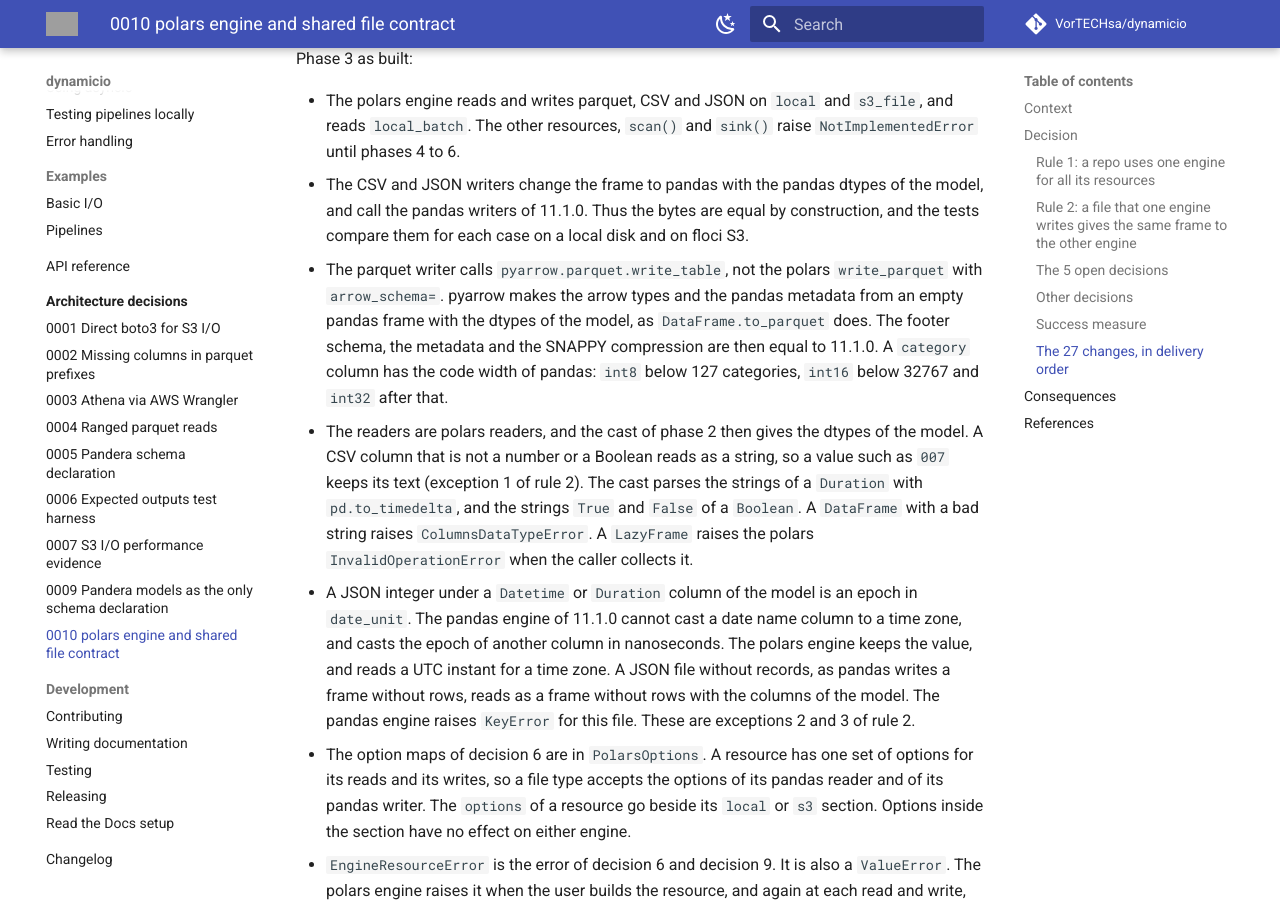
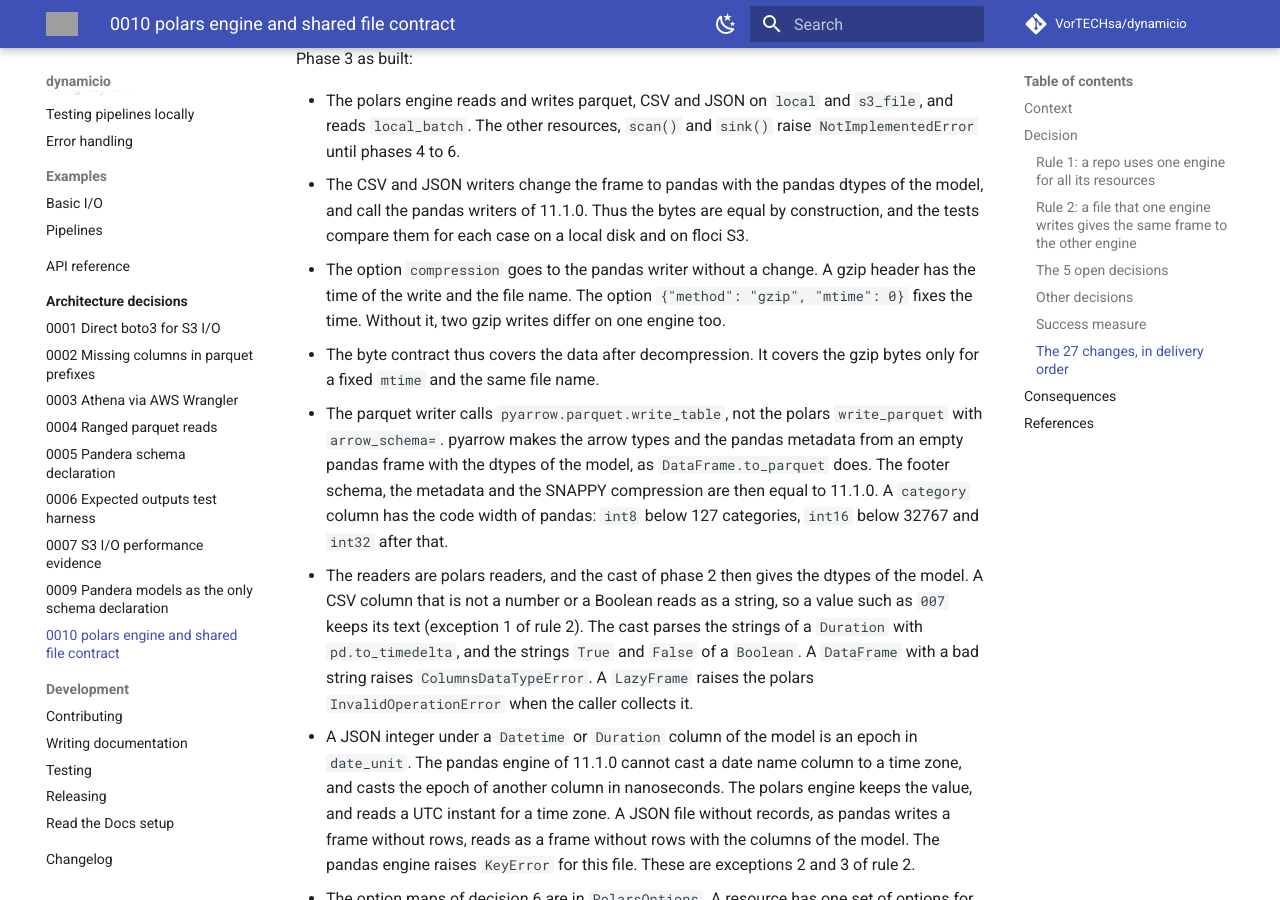
Before and after one commit to VorTECHsa/dynamicio, an MkDocs documentation site: the page built from docs/adr/0010-polars-engine-and-shared-file-contract.md, in a window 1280 px wide and 900 px high, scrolled down 10097 px. Built offline with MkDocs 1.6.1 and Material for MkDocs 9.7.7, drawn with Linux system fonts in a browser that asks for light colours; comment, search, counter and statistics services are not loaded; grey boxes are pictures that could not be loaded.

Commit message:
docs(RND-25353): state the gzip header in the byte contract of ADR 0010
A gzip header has the time of the write and the file name, so the byte contract covers the data after decompression, and the gzip bytes only for a fixed mtime and the same file name.

```diff
--- a/docs/adr/0010-polars-engine-and-shared-file-contract.md
+++ b/docs/adr/0010-polars-engine-and-shared-file-contract.md
@@ -264,6 +264,9 @@ Phase 3 as built:
   raise `NotImplementedError` until phases 4 to 6.
 - The CSV and JSON writers change the frame to pandas with the pandas dtypes of the model, and call the pandas writers of 11.1.0. Thus the bytes are equal by
   construction, and the tests compare them for each case on a local disk and on floci S3.
+  - The option `compression` goes to the pandas writer without a change. A gzip header has the time of the write and the file name.
+    The option `{"method": "gzip", "mtime": 0}` fixes the time. Without it, two gzip writes differ on one engine too.
+  - The byte contract thus covers the data after decompression. It covers the gzip bytes only for a fixed `mtime` and the same file name.
 - The parquet writer calls `pyarrow.parquet.write_table`, not the polars `write_parquet` with `arrow_schema=`. pyarrow makes the arrow types and the pandas
   metadata from an empty pandas frame with the dtypes of the model, as `DataFrame.to_parquet` does. The footer schema, the metadata and the SNAPPY compression
   are then equal to 11.1.0. A `category` column has the code width of pandas: `int8` below 127 categories, `int16` below 32767 and `int32` after that.
```
